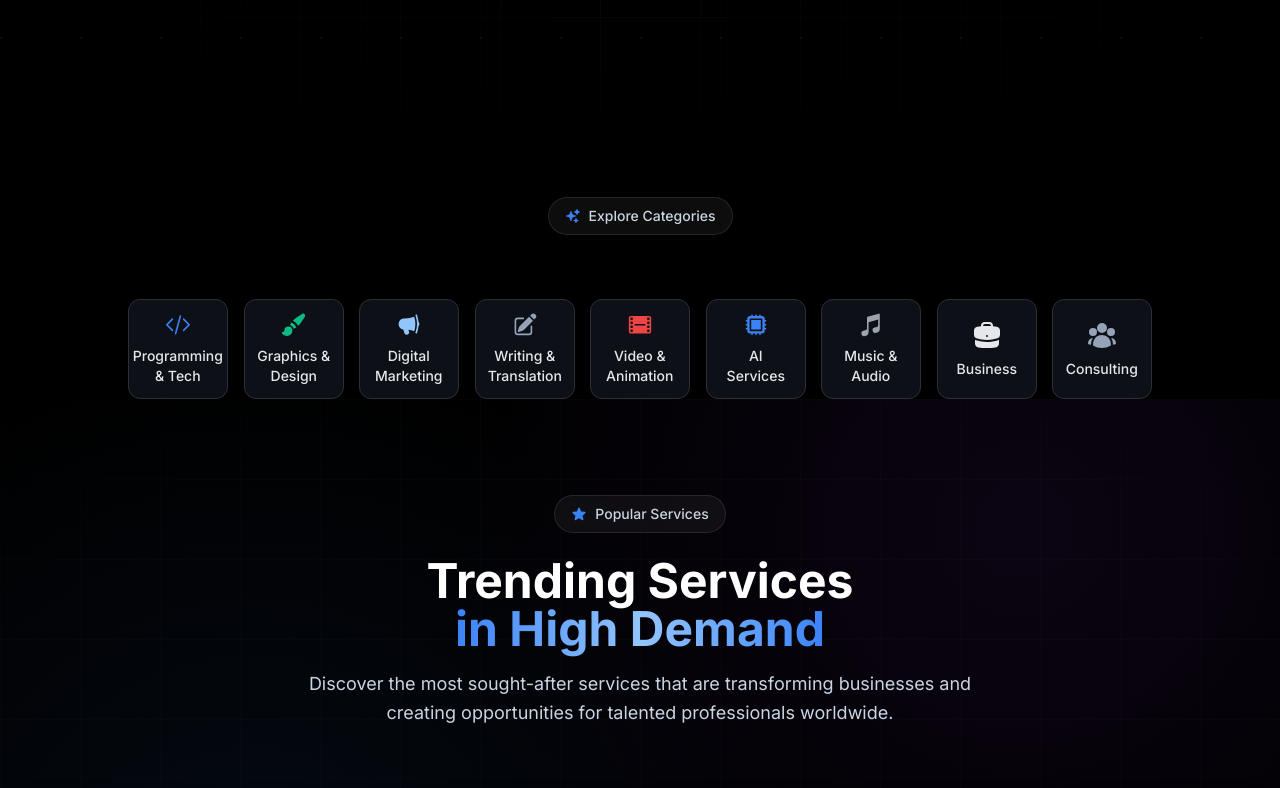
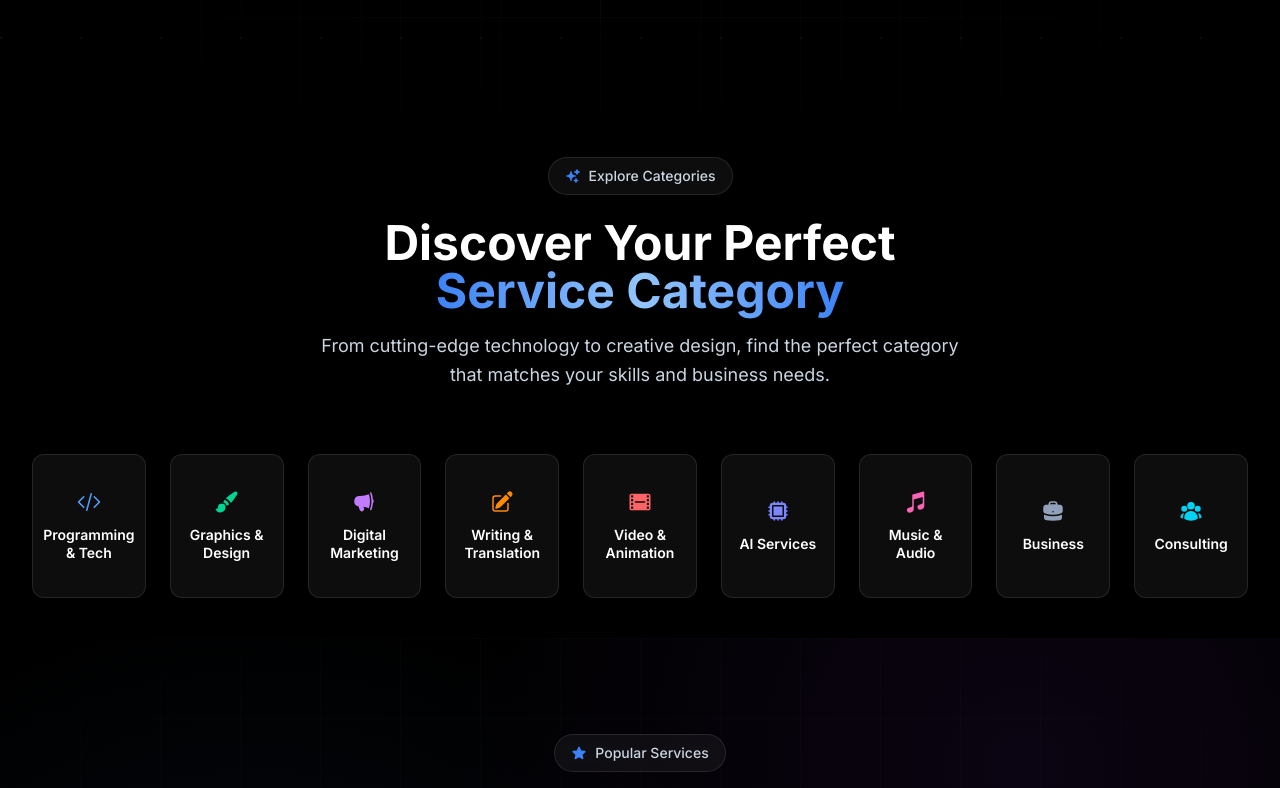
Before and after one commit to Shaurya01836/DKarma, a Next.js app in the folder client/: page / in a window 1280 px wide. Shown: the part 683-1471 px from the top of the page. Built offline with nearby package versions, Linux system fonts and the light colour scheme; no server answers; what @rainbow-me/rainbowkit, wagmi would draw is missing.

Commit message:
category card section update

```diff
--- a/client/src/components/layout/GlareCardDemo.tsx
+++ b/client/src/components/layout/GlareCardDemo.tsx
@@ -13,74 +13,151 @@ import {
   UserGroupIcon,
   SparklesIcon,
 } from "@heroicons/react/24/solid";
-import { GlareCard } from "../ui/glare-card";
 
 const cardItems = [
   {
     title: "Programming & Tech",
     icon: CodeBracketIcon,
-    iconColor: "text-primary",
+    iconColor: "text-blue-400",
   },
   {
     title: "Graphics & Design",
     icon: PaintBrushIcon,
-    iconColor: "text-success",
+    iconColor: "text-emerald-400",
   },
   {
     title: "Digital Marketing",
     icon: MegaphoneIcon,
-    iconColor: "text-primary-hover",
+    iconColor: "text-purple-400",
   },
   {
     title: "Writing & Translation",
     icon: PencilSquareIcon,
-    iconColor: "text-secondary",
+    iconColor: "text-orange-400",
   },
-  { title: "Video & Animation", icon: FilmIcon, iconColor: "text-error" },
-  { title: "AI Services", icon: CpuChipIcon, iconColor: "text-primary" },
-  { title: "Music & Audio", icon: MusicalNoteIcon, iconColor: "text-muted" },
-  { title: "Business", icon: BriefcaseIcon, iconColor: "text-foreground" },
-  { title: "Consulting", icon: UserGroupIcon, iconColor: "text-secondary" },
+  {
+    title: "Video & Animation",
+    icon: FilmIcon,
+    iconColor: "text-red-400",
+  },
+  {
+    title: "AI Services",
+    icon: CpuChipIcon,
+    iconColor: "text-indigo-400",
+  },
+  {
+    title: "Music & Audio",
+    icon: MusicalNoteIcon,
+    iconColor: "text-pink-400",
+  },
+  {
+    title: "Business",
+    icon: BriefcaseIcon,
+    iconColor: "text-slate-400",
+  },
+  {
+    title: "Consulting",
+    icon: UserGroupIcon,
+    iconColor: "text-cyan-400",
+  },
 ];
+
+const containerVariants = {
+  hidden: { opacity: 0 },
+  visible: {
+    opacity: 1,
+    transition: {
+      staggerChildren: 0.1,
+      delayChildren: 0.2,
+    },
+  },
+};
+
+const cardVariants = {
+  hidden: { opacity: 0, y: 20 },
+  visible: {
+    opacity: 1,
+    y: 0,
+    transition: {
+      duration: 0.5,
+    },
+  },
+};
 
 export function GlareCardDemo() {
   return (
-    <div className="relative pt-20">
+    <section className="relative py-10 overflow-hidden">
+      <div className="relative z-10 max-w-7xl mx-auto px-4 sm:px-6 lg:px-8">
         {/* Section Header */}
         <motion.div
           initial={{ opacity: 0, y: 30 }}
           whileInView={{ opacity: 1, y: 0 }}
           transition={{ duration: 0.8 }}
           viewport={{ once: true }}
-        className="text-center mb-16 px-6 sm:px-12 lg:px-32"
+          className="text-center mb-16"
         >
-        <div className="inline-flex items-center gap-2 px-4 py-2 rounded-full bg-white/5 border border-white/10 backdrop-blur-sm">
+          <div className="inline-flex items-center gap-2 px-4 py-2 rounded-full bg-white/5 border border-white/10 backdrop-blur-sm mb-6">
             <SparklesIcon className="w-4 h-4 text-primary" />
             <span className="text-sm font-medium text-slate-300">
               Explore Categories
             </span>
           </div>
+          <h2 className="text-4xl sm:text-5xl font-bold text-white mb-4">
+            Discover Your Perfect
+            <br />
+            <span className="bg-gradient-to-r from-primary via-primary-hover to-primary bg-clip-text text-transparent">
+              Service Category
+            </span>
+          </h2>
+          <p className="max-w-2xl mx-auto text-lg text-slate-300 leading-relaxed">
+            From cutting-edge technology to creative design, find the perfect
+            category that matches your skills and business needs.
+          </p>
         </motion.div>
 
         {/* Cards Grid */}
-      <div className="grid grid-cols-3 sm:grid-cols-4 md:grid-cols-6 lg:grid-cols-9 gap-4 px-6 sm:px-12 lg:px-32">
+        <motion.div
+          variants={containerVariants}
+          initial="hidden"
+          whileInView="visible"
+          viewport={{ once: true, margin: "-100px" }}
+          className="grid grid-cols-2 sm:grid-cols-3 md:grid-cols-4 lg:grid-cols-5 xl:grid-cols-9 gap-4 sm:gap-6"
+        >
           {cardItems.map((item, index) => {
             const Icon = item.icon;
             return (
-            <GlareCard
+              <motion.div
                 key={index}
-              className="group flex flex-col items-center justify-center w-full h-full p-3 bg-[var(--color-surface)] border border-[var(--color-border)] rounded-xl hover:shadow-xl transition-transform duration-300 hover:scale-105"
+                variants={cardVariants}
+                whileHover={{
+                  y: -4,
+                  transition: { duration: 0.3 },
+                }}
+                className="group"
               >
+                <div className="relative h-32 sm:h-36 p-4 bg-white/5 border border-white/10 rounded-xl backdrop-blur-sm transition-all duration-300 hover:border-white/20 hover:bg-white/10 overflow-hidden">
+                  {/* Content */}
+                  <div className="flex flex-col items-center justify-center h-full space-y-3">
+                    {/* Icon */}
+                    <div className="">
                       <Icon
-                className={`h-8 w-8 ${item.iconColor} transition-transform duration-300 group-hover:rotate-12 group-hover:scale-125`}
+                        className={`h-5 w-5 sm:h-6 sm:w-6 ${item.iconColor} transition-colors duration-300 group-hover:text-white`}
                       />
-              <p className="text-[var(--color-foreground)] text-sm mt-2 font-medium text-center group-hover:text-[var(--color-primary-hover)] transition-colors duration-300">
+                    </div>
+
+                    {/* Text Content */}
+                    <div className="text-center space-y-1">
+                      <h3 className="text-xs sm:text-sm font-semibold text-white transition-colors duration-300 leading-tight">
                         {item.title}
-              </p>
-            </GlareCard>
+                      </h3>
+                    </div>
+                  </div>
+                </div>
+              </motion.div>
             );
           })}
+        </motion.div>
       </div>
-    </div>
+    </section>
   );
 }
--- a/client/src/components/layout/HeroSection.tsx
+++ b/client/src/components/layout/HeroSection.tsx
@@ -6,8 +6,8 @@ import { ArrowRight } from "lucide-react";
 export function HeroSection() {
   const [mounted, setMounted] = useState(false);
   const { scrollY } = useScroll();
-  const opacity = useTransform(scrollY, [0, 300], [1, 0]);
-  const translateY = useTransform(scrollY, [0, 300], [0, -50]);
+  const opacity = useTransform(scrollY, [0, 750], [1, 0]);
+  const translateY = useTransform(scrollY, [0, 750], [0, -100]);
 
   useEffect(() => {
     setMounted(true);
@@ -42,7 +42,7 @@ export function HeroSection() {
     <section className="relative lg:min-h-screen overflow-hidden">
       {/* Hero Content with Scroll Animation */}
       <motion.div
-        className="relative z-10 max-w-7xl mx-auto px-4 sm:px-6 lg:px-8 pt-20"
+        className="relative z-10 max-w-7xl mx-auto px-4 sm:px-6 lg:px-8 flex flex-col items-center justify-center min-h-screen"
         style={{ opacity, y: translateY }}
       >
         <motion.div
```
Lines whose indentation alone changed are shown as unchanged.
